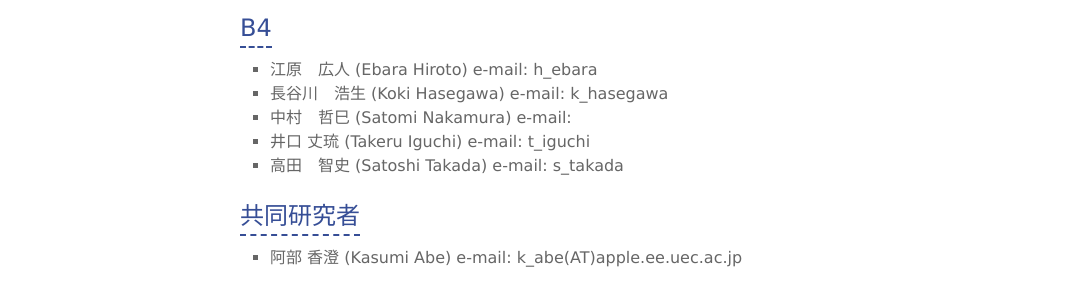
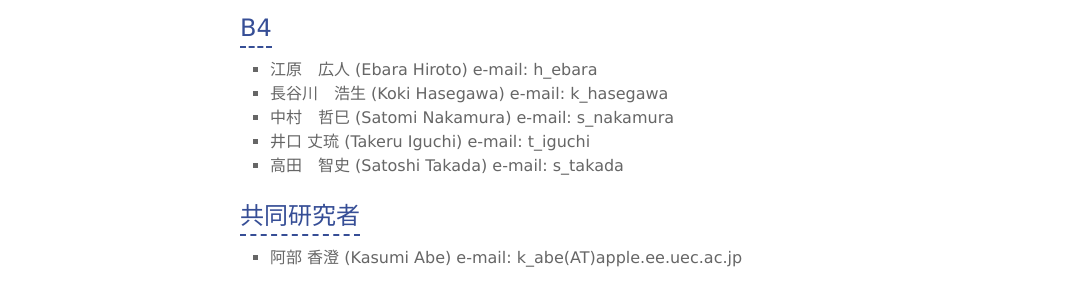
Before and after one commit to naka-lab/naka-lab.github.io, a Jekyll site: the page built from subpages/member.md, in a window 1280 px wide. Shown: the part 1215-1511 px from the top of the page, without its empty margins (0-1083 px from the left). Built offline with Jekyll 4.4.1, drawn with Linux system fonts in a browser that asks for light colours.

Commit message:
Update member.md

```diff
--- a/subpages/member.md
+++ b/subpages/member.md
@@ -28,7 +28,7 @@ layout: default
 ## B4
 - 江原　広人 (Ebara Hiroto) e-mail: h_ebara
 - 長谷川　浩生 (Koki Hasegawa) e-mail: k_hasegawa
-- 中村　哲巳 (Satomi Nakamura) e-mail:
+- 中村　哲巳 (Satomi Nakamura) e-mail: s_nakamura
 - 井口 丈琉 (Takeru Iguchi) e-mail: t_iguchi
 - 高田　智史 (Satoshi Takada) e-mail: s_takada
 
```
